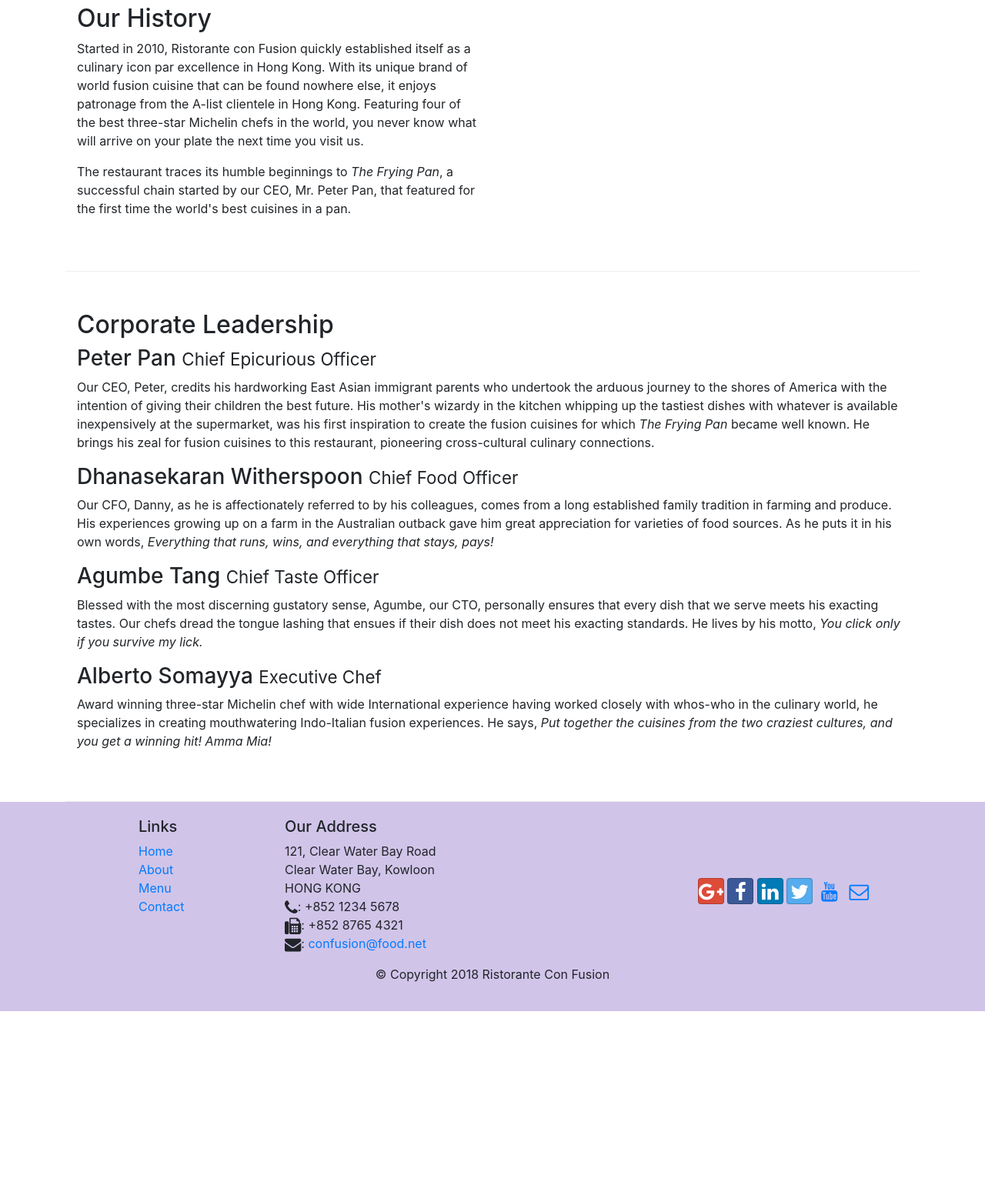
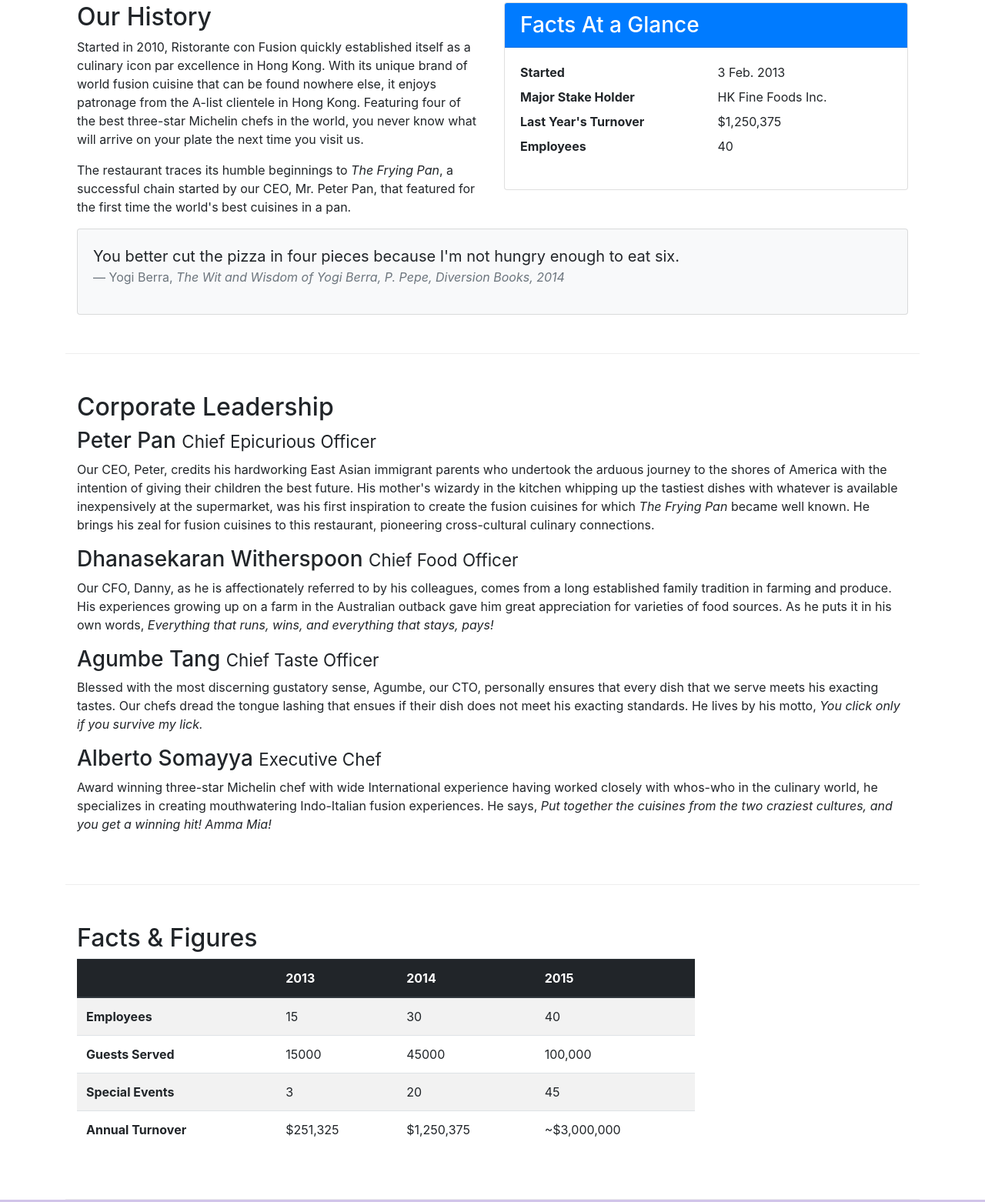
Before and after one commit to rutadhekane/Coursera-Bootstrap4, a website: page Bootstrap4/conFusionNew/aboutus.html in a window 1280 px wide. Shown: the part 544-2106 px from the top of the page at 77% size. Before the commit the page ends 1858 px from the top, so only its background shows below. Drawn offline with nearby package versions, Linux system fonts and the light colour scheme.

Commit message:
Tables and cards

```diff
--- a/Bootstrap4/conFusionNew/aboutus.html
+++ b/Bootstrap4/conFusionNew/aboutus.html
@@ -57,13 +57,41 @@
             </div>
         </div>
 
-        <div class="row row-content align-items-center">
-            <div class="col col-sm-6 order-sm-last col-md-6">
+        <div class="row row-content">
+            <div class="col-sm-6 ">
                 <h2>Our History</h2>
                 <p>Started in 2010, Ristorante con Fusion quickly established itself as a culinary icon par excellence in Hong Kong. With its unique brand of world fusion cuisine that can be found nowhere else, it enjoys patronage from the A-list clientele in Hong Kong.  Featuring four of the best three-star Michelin chefs in the world, you never know what will arrive on your plate the next time you visit us.</p>
                 <p>The restaurant traces its humble beginnings to <em>The Frying Pan</em>, a successful chain started by our CEO, Mr. Peter Pan, that featured for the first time the world's best cuisines in a pan.</p>
             </div>
-            <div>
+            <div class="col-sm">
+                <div class="card">
+                    <h3 class="card-header bg-primary text-white">Facts At a Glance</h3>
+                    <div class="card-body">
+                        <dl class="row">
+                            <dt class="col-6">Started</dt>
+                            <dd class="col-6">3 Feb. 2013</dd>
+                            <dt class="col-6">Major Stake Holder</dt>
+                            <dd class="col-6">HK Fine Foods Inc.</dd>
+                            <dt class="col-6">Last Year's Turnover</dt>
+                            <dd class="col-6">$1,250,375</dd>
+                            <dt class="col-6">Employees</dt>
+                            <dd class="col-6">40</dd>
+                        </dl>
+                    </div>
+                </div>
+            </div>
+            <div class="col-12">
+                <div class="card card-body bg-light">
+                    <blockquote class="blockquote">
+                        <p class="mb-0">You better cut the pizza in four pieces because
+                            I'm not hungry enough to eat six.
+                        </p>
+                        <footer class="blockquote-footer">Yogi Berra,
+                            <cite title="Source Title">The Wit and Wisdom of Yogi Berra,
+                            P. Pepe, Diversion Books, 2014</cite>
+                        </footer>
+                    </blockquote>
+                </div>
             </div>
         </div>
 
@@ -80,6 +108,52 @@
                 <p class="d-none d-sm-block">Award winning three-star Michelin chef with wide International experience having worked closely with whos-who in the culinary world, he specializes in creating mouthwatering Indo-Italian fusion experiences. He says, <em>Put together the cuisines from the two craziest cultures, and you get a winning hit! Amma Mia!</em></p>
             </div>
        </div>
+       <div class="row row-content">
+            <div class="col-12 col-sm-9">
+                <h2>Facts &amp; Figures</h2>
+                <div class="table-responsive">
+                    <table class="table table-striped">
+                        <thead class="thead-dark">
+                            <tr>
+                                <th>&nbsp;</th>
+                                <th>2013</th>
+                                <th>2014</th>
+                                <th>2015</th>
+                            </tr>
+                        </thead>
+                        <tbody>
+                            <tr>
+                                <th>Employees</th>
+                                <td>15</td>
+                                <td>30</td>
+                                <td>40</td>
+                            </tr>
+                            <tr>
+                                <th>Guests Served</th>
+                                <td>15000</td>
+                                <td>45000</td>
+                                <td>100,000</td>
+                            </tr>
+                            <tr>
+                                <th>Special Events</th>
+                                <td>3</td>
+                                <td>20</td>
+                                <td>45</td>
+                            </tr>
+                            <tr>
+                                <th>Annual Turnover</th>
+                                <td>$251,325</td>
+                                <td>$1,250,375</td>
+                                <td>~$3,000,000</td>
+                            </tr>
+                        </tbody>
+                    </table>
+                </div>
+            </div>
+             <div class="col-12 col-sm-3">
+            </div>
+       </div>
+
     </div>
 
     <footer class="footer">
```
